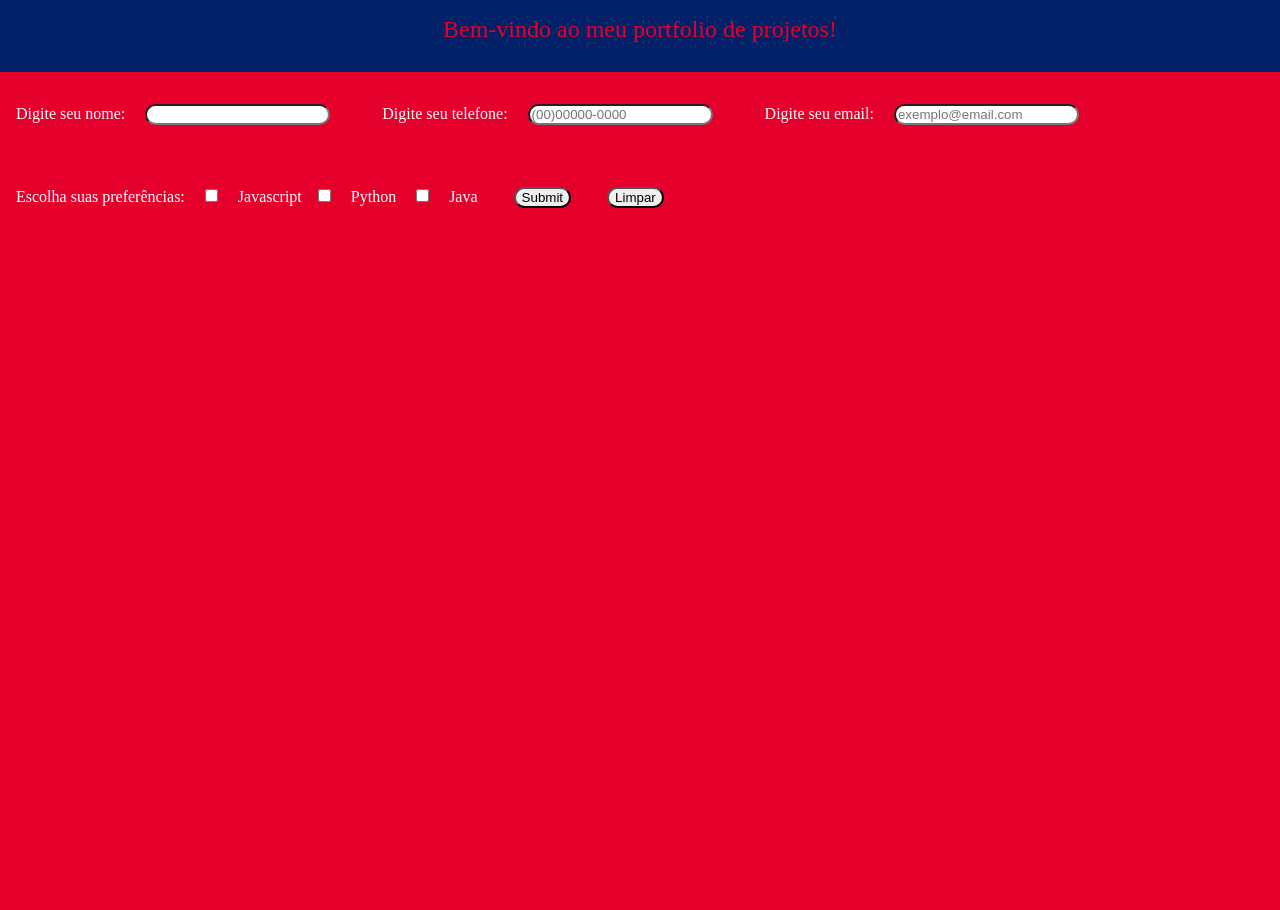
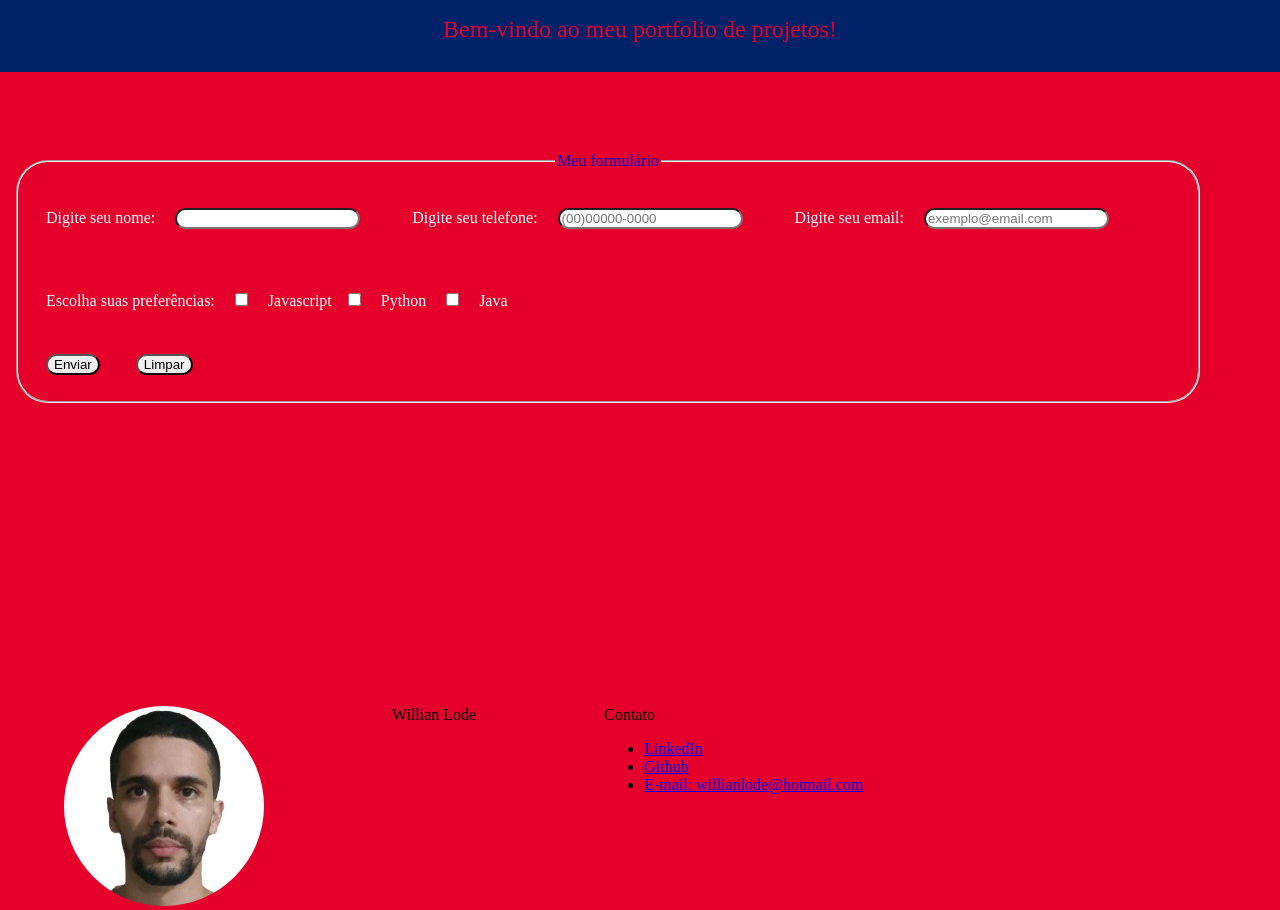
Before and after one commit to willianlode/willianlode.github.io, a plain HTML site: page Bootcamp-front-end-rihappy/index.html in a window 1280 px wide. Before the commit the page ends 800 px from the top, so only its background shows below. Drawn offline with Linux system fonts and the light colour scheme.

Commit message:
feat: adição de componentes e estilização

```diff
--- a/Bootcamp-front-end-rihappy/css/styles.css
+++ b/Bootcamp-front-end-rihappy/css/styles.css
@@ -11,8 +11,13 @@ header{
     min-height: 5vh;
 }
 form{
-    width:100vw;
+    width:90vw;
 
+}
+fieldset{
+    margin: 10vh;
+    margin-left: 2vh;
+    border-radius: 4vh;
 }
 label{
     margin: 2vh;
@@ -44,3 +49,18 @@ button:hover{
     background-color: aqua;
 
 }
+nav{
+    padding: 2vw 5vw;
+
+}
+img{
+    height:max-content;
+}
+footer{
+    margin: 0;
+    position: absolute;
+    bottom: 0%;
+    width: 100vw;
+    height: 15vh;
+
+}
--- a/Bootcamp-front-end-rihappy/index.html
+++ b/Bootcamp-front-end-rihappy/index.html
@@ -8,15 +8,30 @@
 </head>
 <body>
     <header>Bem-vindo ao meu portfolio de projetos!</header>
+    <fieldset>
+        <legend style="text-align: center; color: rgb(8, 2, 188);">Meu formulário </legend>
         <form action="" method ="get" id="study-form">
-        <label for="name-field">Digite seu nome: <input type="text" name="name" id="name-field"> </label>
+            <div><label for="name-field">Digite seu nome: <input type="text" name="name" id="name-field"> </label>
                 <label for="phone-field">Digite seu telefone: <input type="tel" name="phone" id="phone-field" placeholder="(00)00000-0000"></label>
                 <label for="mail-field">Digite seu email: <input type="email" name="email" id="mail-field" placeholder="exemplo@email.com"></label>
+            </div>
+            <div>
                 <label for="preferences">Escolha suas preferências: <input type="checkbox" name="preferences[]" id="preferences-field" value="javascript"> Javascript<input type="checkbox" name="preferences[]" id="preferences-field" value="python"> Python
                 <input type="checkbox" name="preferences[]" id="preferences-field" value="java"> Java</label>
-        <input type="submit">
-        <button type="reset">Limpar</button>
+            </div>
+            <div><button type="submit">Enviar</button>
+                <button type="reset">Limpar</button></div>
         </form>
+    </fieldset>
+    <footer style="display: flex;">
+        <nav><img src="./img/me.jfif" alt="" style="border-radius: 50%;"></nav>
+        <nav>Willian Lode</nav>
+        <nav>Contato<ul>
+            <li><a href="https://www.linkedin.com/in/willianlode/" target="_blank">LinkedIn</a></li>
+            <li><a href="https://github.com/willianlode" target="_blank">Github</a></li>
+            <li><a href="mailto:willianlode@hotmail.com">E-mail: willianlode@hotmail.com</a></li>
+        </ul></nav>
+    </footer>
     <script src="./js/script.js"></script>
 </body>
 </html>
```
Also changed, not shown: Bootcamp-front-end-rihappy/img/me.jfif (added). Lines whose indentation alone changed are shown as unchanged.
